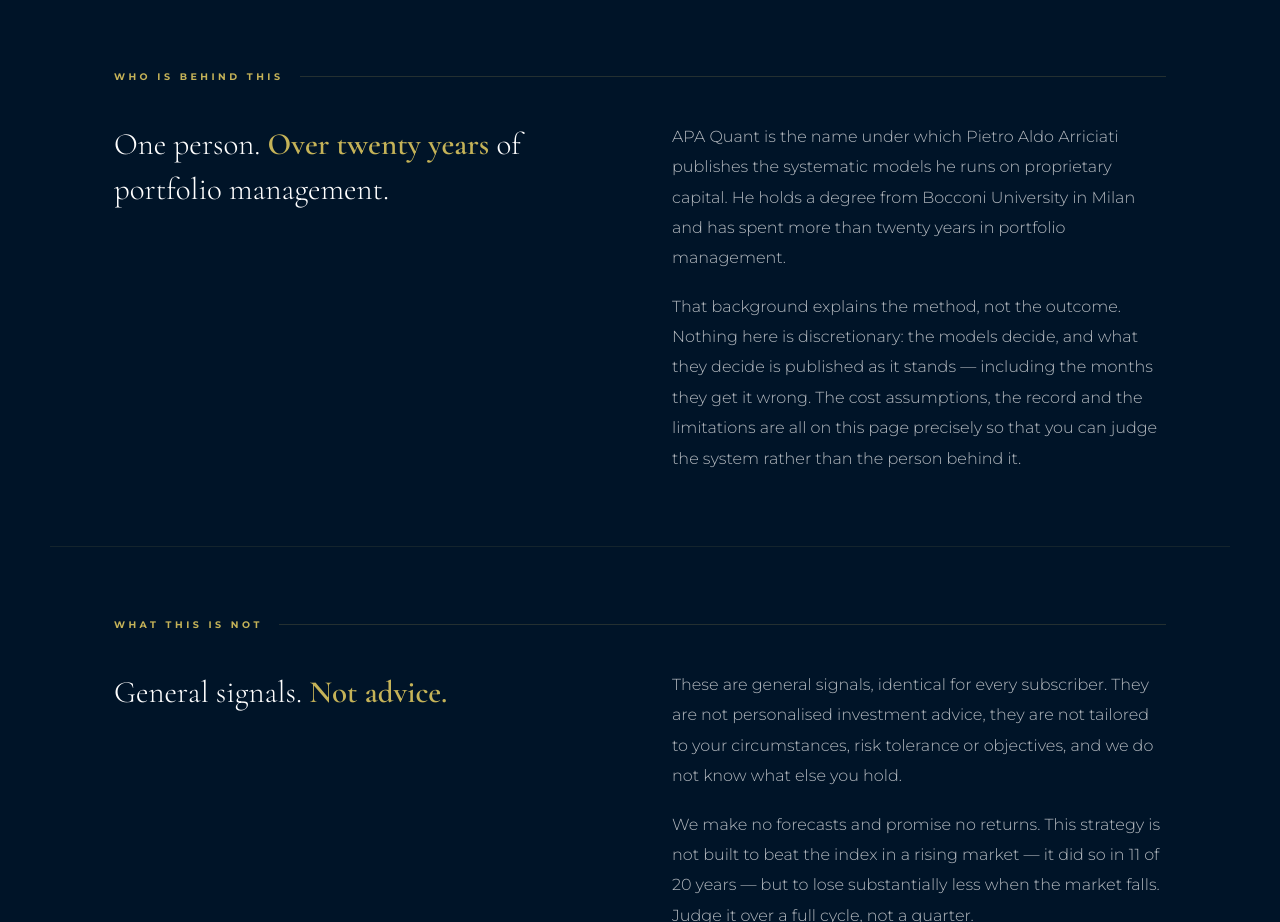
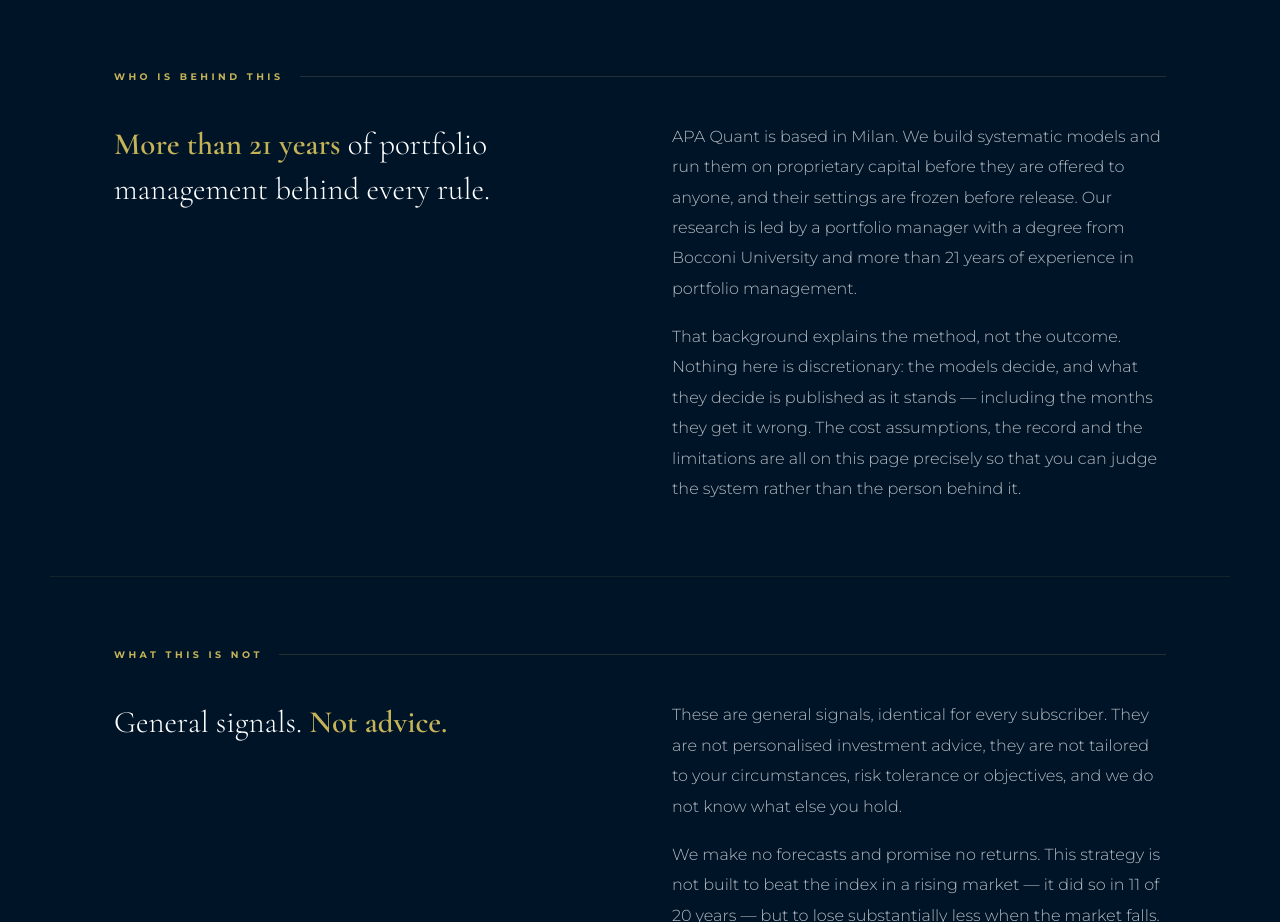
Before and after one commit to PietroAldoTorito/apa-quant, a plain HTML site: page etf-signals.html in a window 1280 px wide. Shown: the part 4900-5822 px from the top of the page. Drawn offline with nearby package versions, Linux system fonts and the light colour scheme.

Commit message:
Who is behind this: company voice, no personal name, 21+ years
Updated the description of portfolio management experience to emphasize over 21 years.

```diff
--- a/etf-signals.html
+++ b/etf-signals.html
@@ -342,11 +342,12 @@
 <section><div class="wrap">
   <div class="section-label">Who is behind this</div>
   <div class="cols">
-    <h2 class="lead">One person. <strong>Over twenty years</strong> of portfolio management.</h2>
+    <h2 class="lead"><strong>More than 21 years</strong> of portfolio management behind every rule.</h2>
     <div class="body">
-      <p>APA Quant is the name under which Pietro Aldo Arriciati publishes the systematic
-      models he runs on proprietary capital. He holds a degree from Bocconi University in
-      Milan and has spent more than twenty years in portfolio management.</p>
+      <p>APA Quant is based in Milan. We build systematic models and run them on
+      proprietary capital before they are offered to anyone, and their settings are frozen
+      before release. Our research is led by a portfolio manager with a degree from Bocconi
+      University and more than 21 years of experience in portfolio management.</p>
       <p>That background explains the method, not the outcome. Nothing here is
       discretionary: the models decide, and what they decide is published as it stands &mdash;
       including the months they get it wrong. The cost assumptions, the record and the
```
